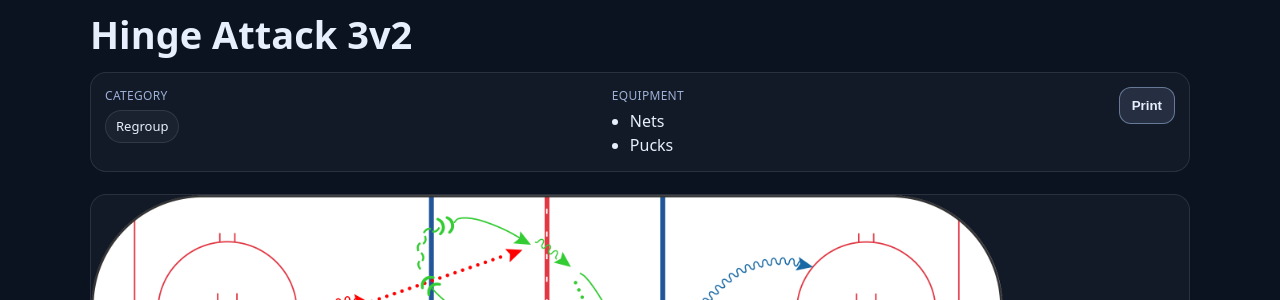
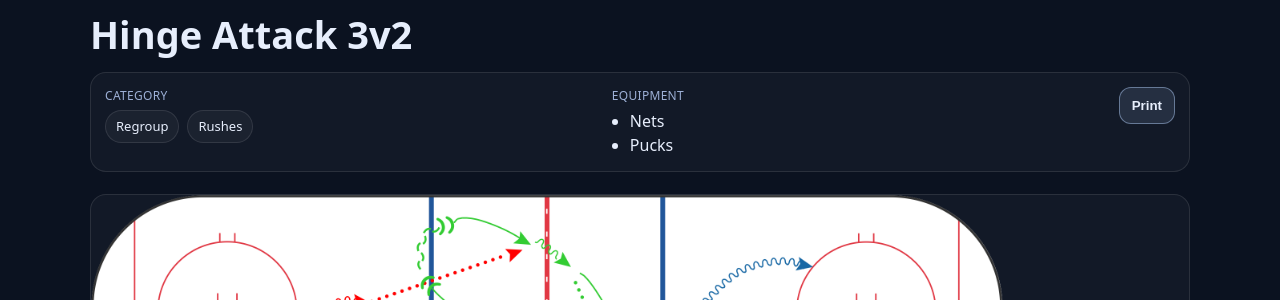
Before and after one commit to noflamingos/noflamingos.github.io, a Jekyll site: the page built from _drills/hinge-attack-3v2.md, in a window 1280 px wide and 900 px high. Shown: the part 124-424 px from the top of the window. Built offline with Jekyll 4.4.1, drawn with Linux system fonts in a browser that asks for light colours.

Commit message:
Update hinge-attack-3v2.md

```diff
--- a/_drills/hinge-attack-3v2.md
+++ b/_drills/hinge-attack-3v2.md
@@ -17,6 +17,7 @@ equipment:
 - "Pucks"
 categories:
 - "regroup"
+- "rushes"
 variations: |
   Alternate versions include making cross ice passes back the strong side or having the players perform two regroups before attacking 3v2.
 youtube: ""
```
